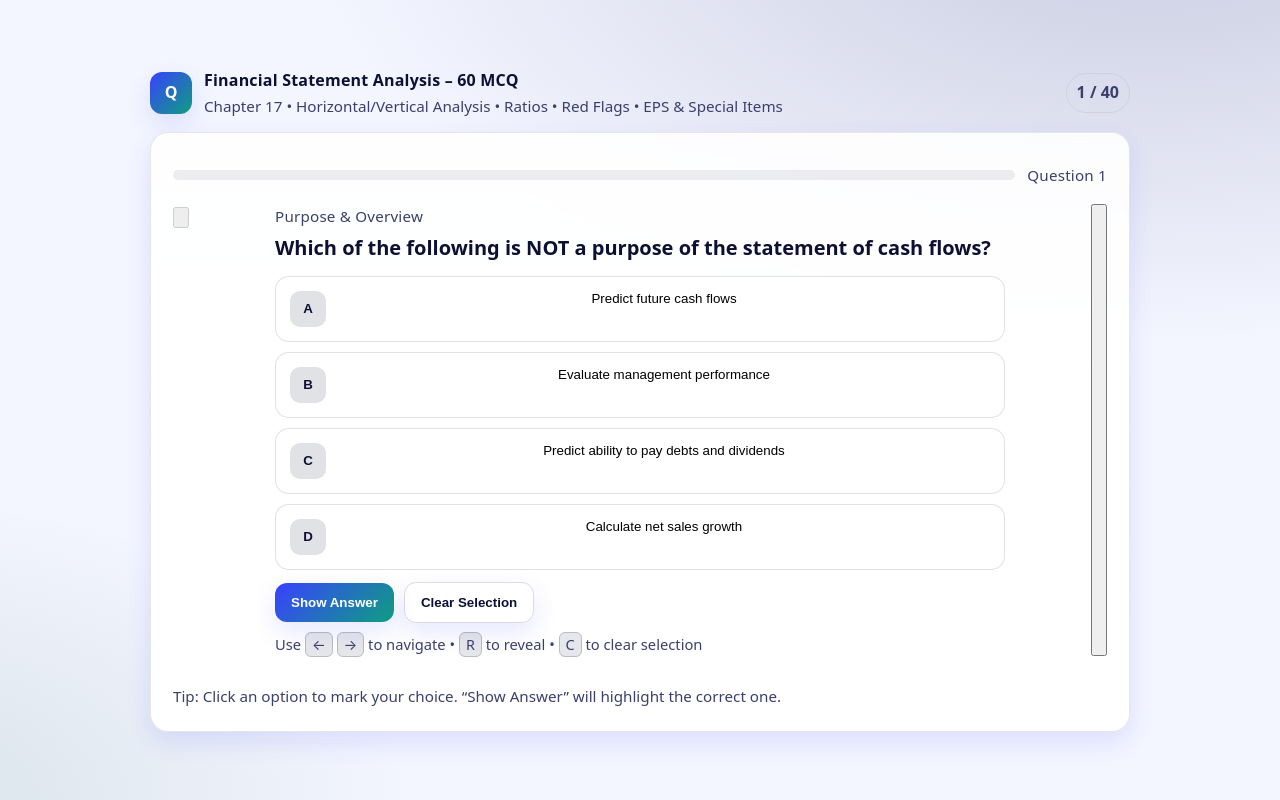
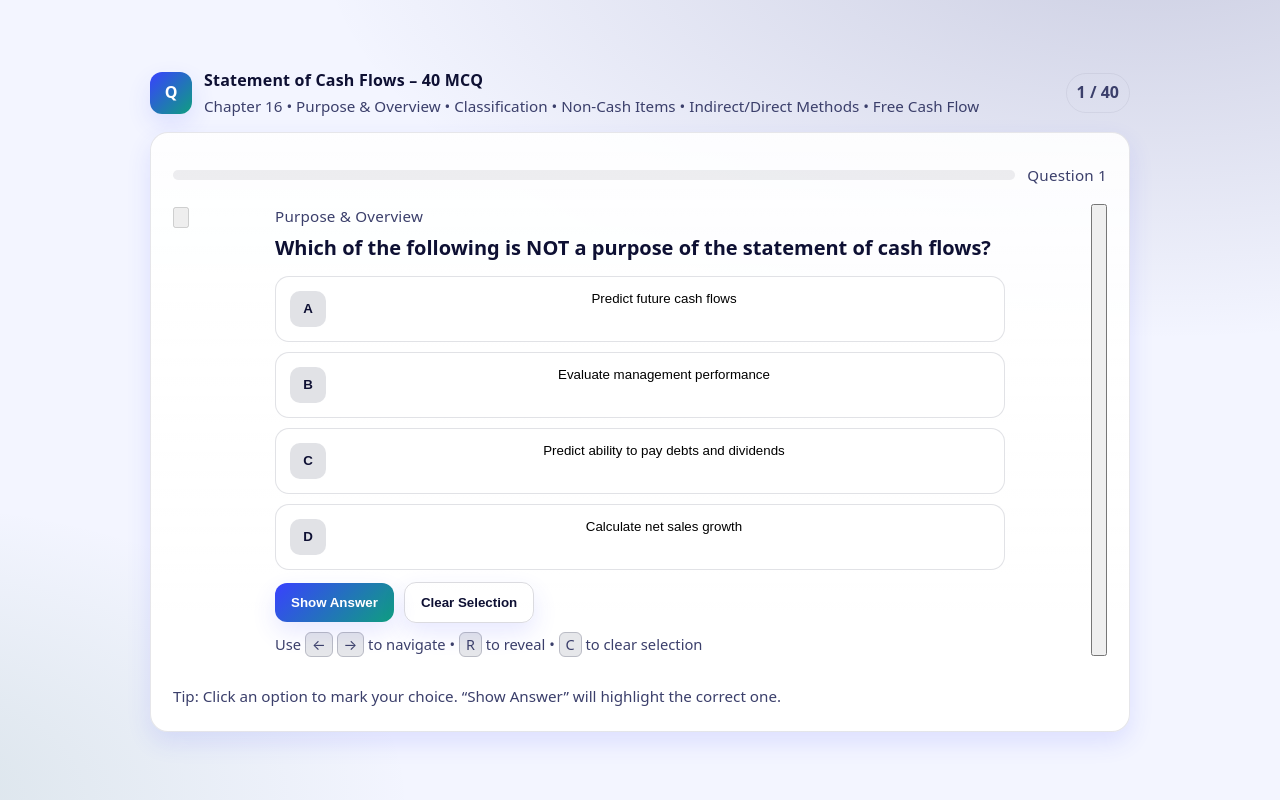
Before and after one commit to faceofburak/acct201_chapter17_questions, a plain HTML site: page chp16.html in a window 1280 px wide. Drawn offline with Linux system fonts and the light colour scheme.

Commit message:
Update chp16.html

```diff
--- a/chp16.html
+++ b/chp16.html
@@ -3,7 +3,7 @@
 <head>
   <meta charset="UTF-8" />
   <meta name="viewport" content="width=device-width, initial-scale=1" />
-  <title>Chapter 17 – Financial Statement Analysis (60 MCQ)</title>
+  <title>Chapter 16 – Statement of Cash Flows (40 MCQ)</title>
   <style>
     :root{
       --bg: #0f1220;
@@ -84,11 +84,12 @@
       <div class="brand">
         <div class="logo" aria-hidden="true">Q</div>
         <div>
-          <div class="title">Financial Statement Analysis – 60 MCQ</div>
-          <div class="subtitle">Chapter 17 • Horizontal/Vertical Analysis • Ratios • Red Flags • EPS & Special Items</div>
+          <div class="title">Statement of Cash Flows – 40 MCQ</div>
+          <div class="subtitle">Chapter 16 • Purpose & Overview • Classification • Non-Cash Items • Indirect/Direct Methods • Free Cash Flow</div>
+
         </div>
       </div>
-      <div class="pill" id="progressPill">1 / 60</div>
+      <div class="pill" id="progressPill">1 / 40</div>
     </div>
 
     <div class="card">
```
